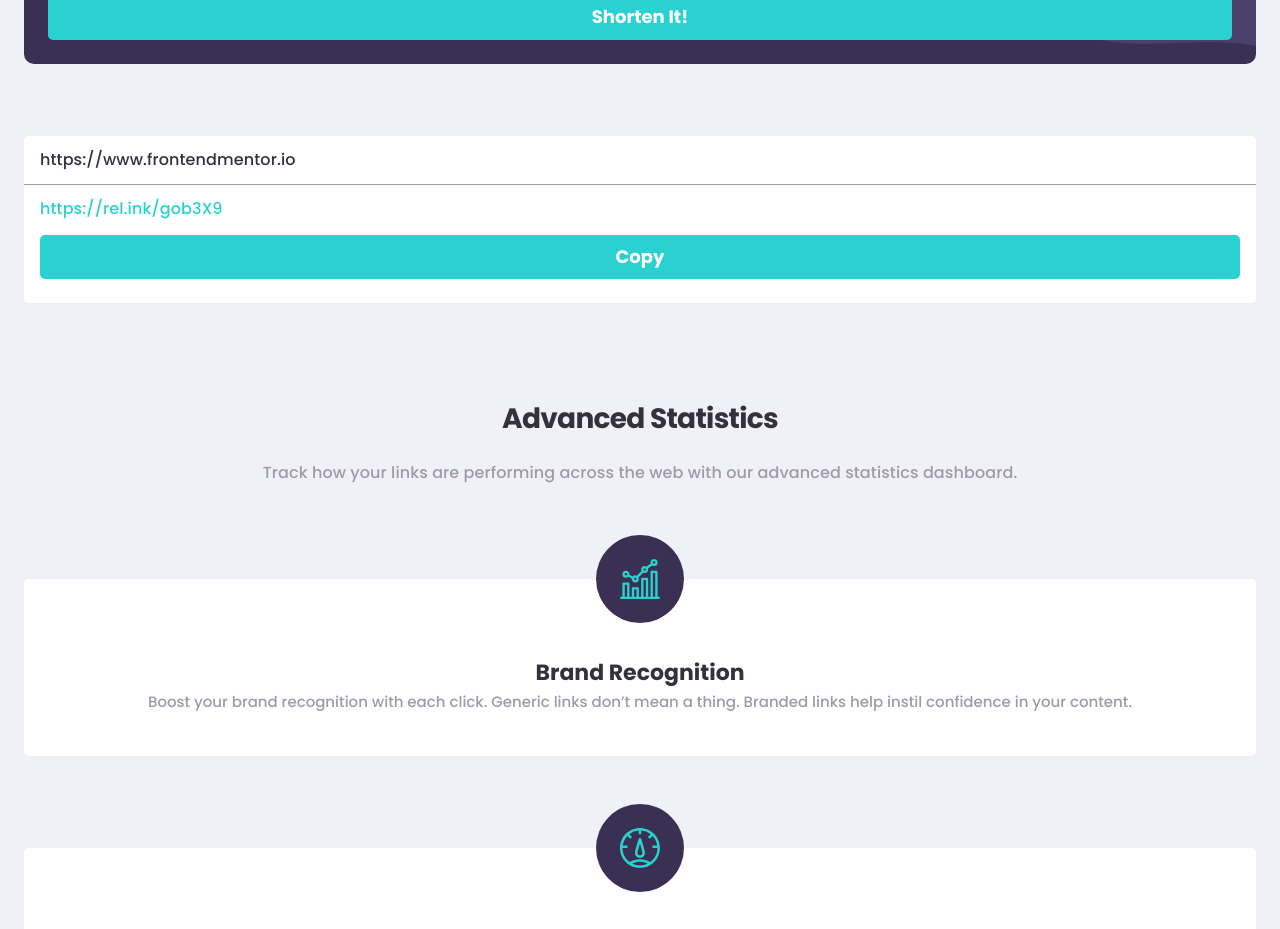
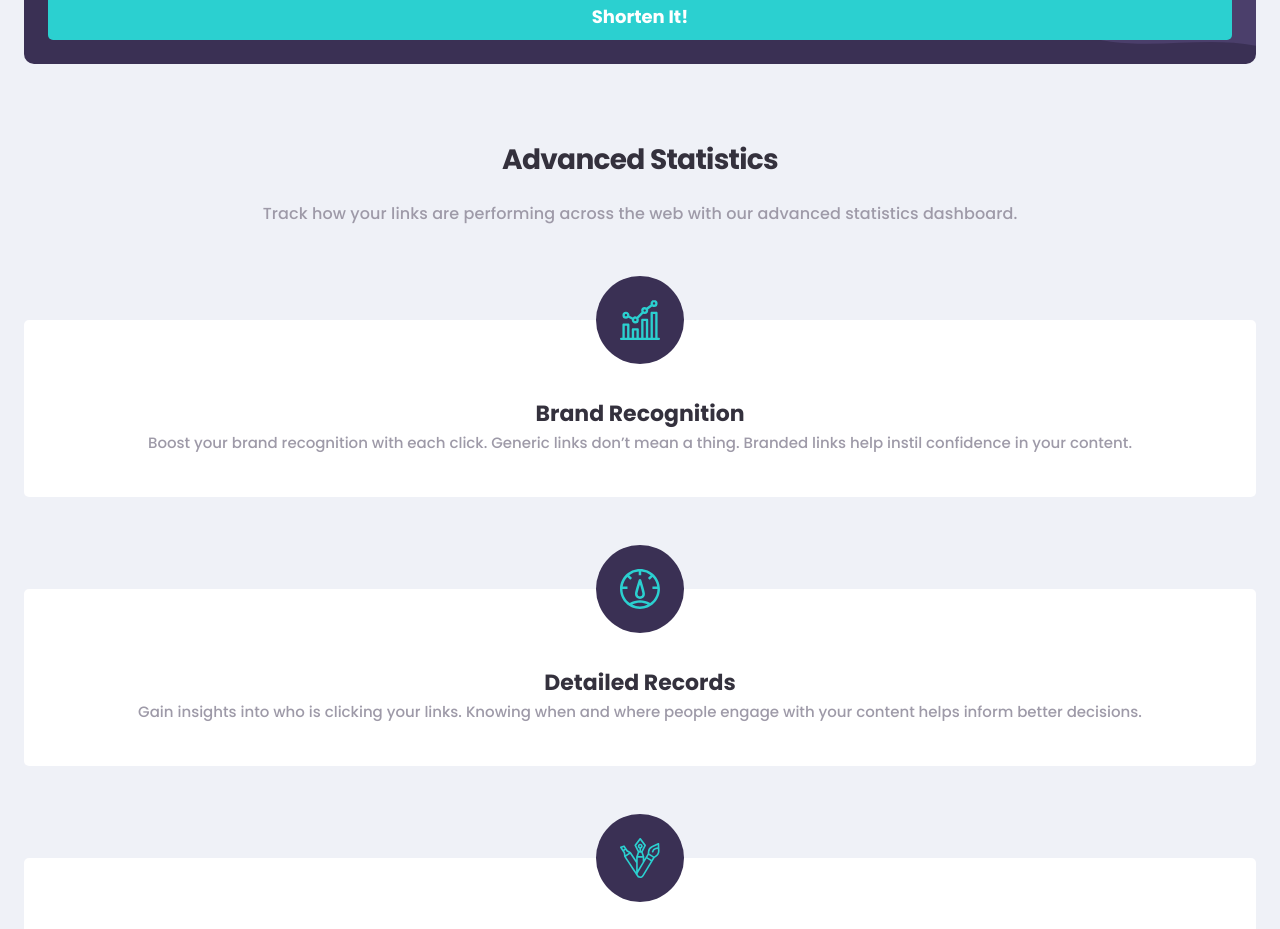
Before and after one commit to Mikoyzskie/fm-url-shortener, a Next.js app: page / in a window 1280 px wide. Shown: the part 983-1912 px from the top of the page. Built offline with nearby package versions, Linux system fonts and the light colour scheme.

Commit message:
test result working, copy state

```diff
--- a/src/app/page.tsx
+++ b/src/app/page.tsx
@@ -69,7 +69,13 @@ export default function Home() {
 
         <div className="flex flex-col gap-[92px]">
 
-          <Result />
+          {
+            Array.from({ length: test }).map((_, index) => (
+              <div key={index}>
+                <Result />
+              </div>
+            ))
+          }
 
           <Section />
 
--- a/src/components/Button.tsx
+++ b/src/components/Button.tsx
@@ -1,6 +1,9 @@
-import React from 'react'
+
 
 export default function Button({ text }: { text: string }) {
+
+
+
     return (
         <button className='rounded-full bg-[#2BD0D0] text-lg leading-[27px] w-full pt-3 pb-[9px]'>
             {text}
--- a/src/components/Result.tsx
+++ b/src/components/Result.tsx
@@ -1,6 +1,11 @@
-import React from 'react'
+'use client'
+import { useState } from "react"
+import clsx from "clsx"
 
 export default function Result() {
+
+    const [copied, setCopied] = useState(false)
+
     return (
         <div className='bg-white rounded-[5px] w-full'>
             <div className='py-[6px] px-4'>
@@ -9,7 +14,13 @@ export default function Result() {
             <div className='h-[1px] w-full bg-[#9E9AA8]'></div>
             <div className='p-6 pt-[6px] px-4'>
                 <h3 className='text-[#2BD0D0] mb-2 font-medium leading-9 tracking-[0.12px]'>https://rel.ink/gob3X9</h3>
-                <button className="text-lg text-white leading-6 font-bold rounded-[5px] relative z-10 w-full py-[10px] bg-[#2BD0D0]">Copy</button>
+                <button onClick={() => setCopied(true)} className={clsx("text-lg text-white leading-6 font-bold rounded-[5px] relative z-10 w-full py-[10px]",
+                    copied ? "bg-[#3A3054]" : "bg-[#2BD0D0]"
+                )}>
+                    {
+                        copied ? "Copied!" : "Copy"
+                    }
+                </button>
             </div>
 
         </div>
```
